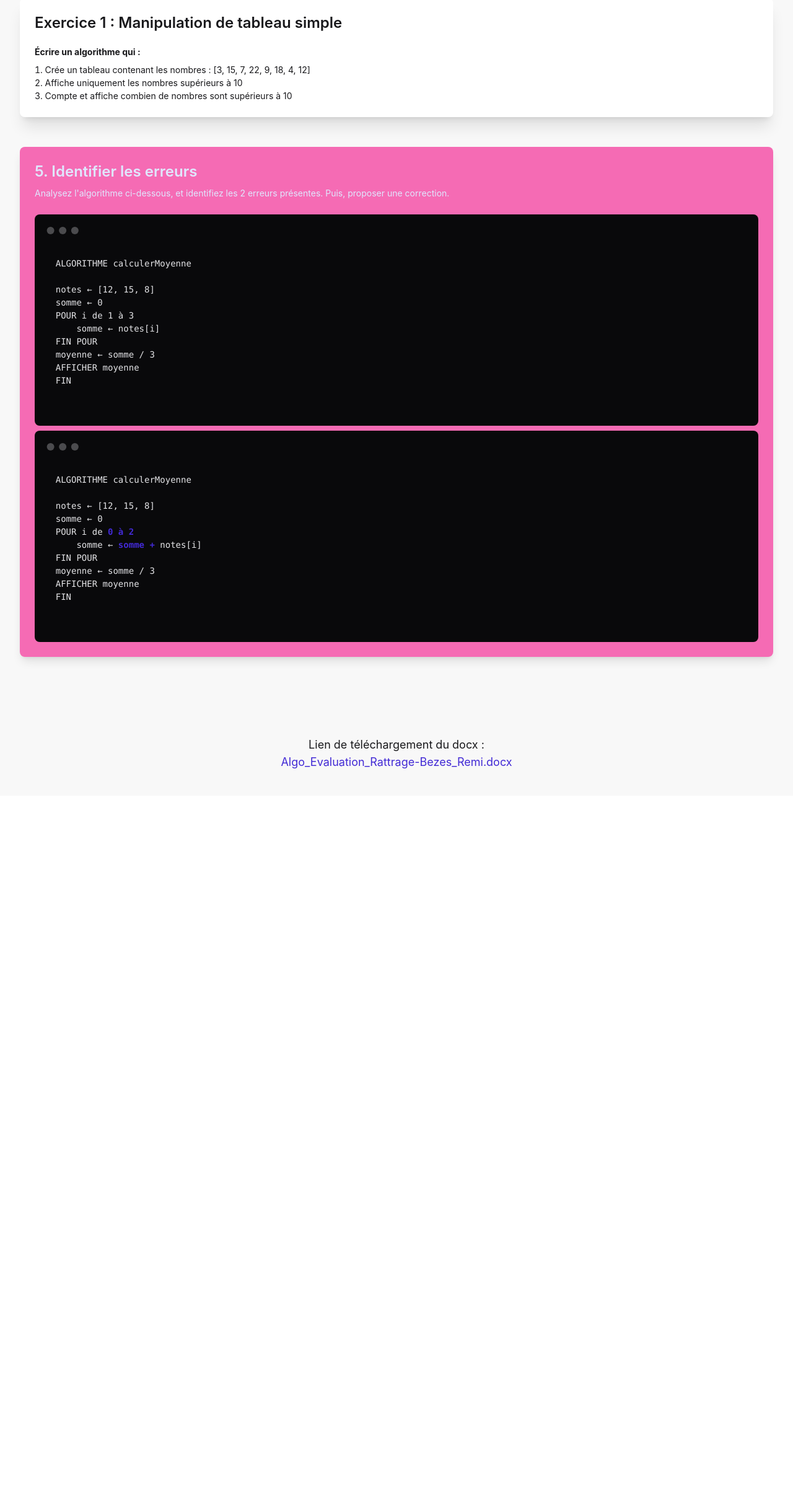
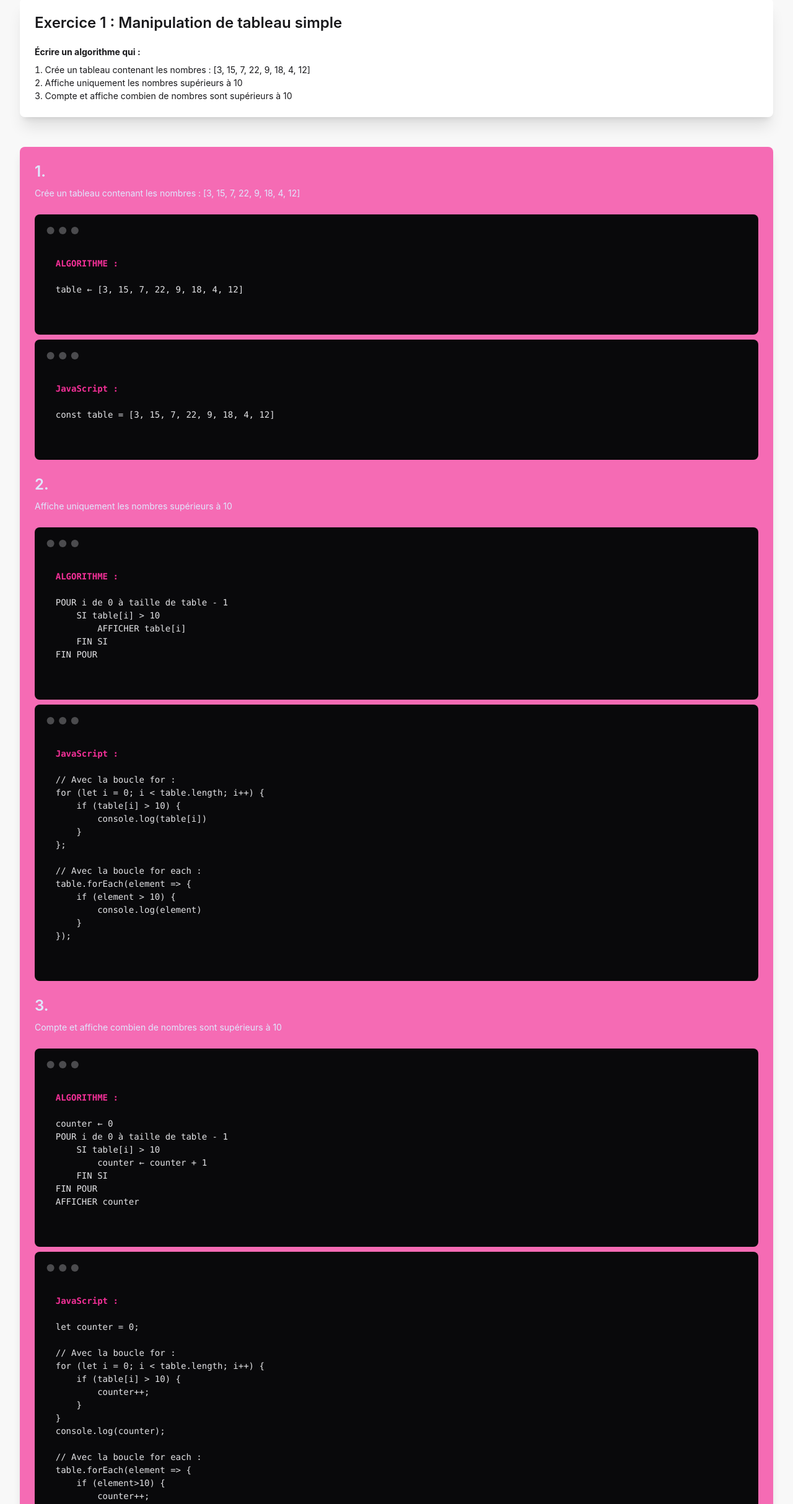
Before and after one commit to YzooDev/Evaluation_Algorithmique, a website built with Vite: page partie2.html in a window 1280 px wide. Shown: the part 362-2789 px from the top of the page at 62% size. Before the commit the page ends 1646 px from the top, so only its background shows below. Built offline with nearby package versions, Linux system fonts and the light colour scheme.

Commit message:
fin de l'exercice 1, partie 2

```diff
--- a/partie2.html
+++ b/partie2.html
@@ -33,38 +33,99 @@
             </div>
         </section>
         <section class="mb-12">
-            <div class="card bg-secondary/70 text-primary-content shadow-lg">
-                <div class="card-body">
-                    <h2 class="card-title text-2xl">5. Identifier les erreurs</h2>
+           <div class="card bg-secondary/70 text-primary-content shadow-lg">
+                 <div class="card-body">
+                    <h2 class="card-title text-2xl">1.</h2>
                     <p class="mb-4">
-                        Analysez l'algorithme ci-dessous, et identifiez les 2 erreurs présentes. Puis, proposer une correction.
+                        Crée un tableau contenant les nombres : [3, 15, 7, 22, 9, 18, 4, 12]
                     </p>
                     <pre class="mockup-code text-left">
                         <code>
-    ALGORITHME calculerMoyenne
+    <span class="font-bold text-secondary">ALGORITHME :</span>
 
-    notes ← [12, 15, 8]
-    somme ← 0
-    POUR i de 1 à 3
-        somme ← notes[i]
-    FIN POUR
-    moyenne ← somme / 3
-    AFFICHER moyenne
-    FIN
+    table ← [3, 15, 7, 22, 9, 18, 4, 12]
                         </code>
                     </pre>
                     <pre class="mockup-code text-left">
                         <code>
-    ALGORITHME calculerMoyenne
+    <span class="font-bold text-secondary">JavaScript :</span>
 
-    notes ← [12, 15, 8]
-    somme ← 0
-    POUR i de <span class="font-bold text-primary">0 à 2</span>
-        somme ← <span class="font-bold text-primary">somme +</span> notes[i]
+    const table = [3, 15, 7, 22, 9, 18, 4, 12]
+                        </code>
+                    </pre>
+                    </pre>
+                    <h2 class="card-title text-2xl mt-4">2.</h2>
+                    <p class="mb-4">
+                        Affiche uniquement les nombres supérieurs à 10
+                    </p>
+                    <pre class="mockup-code text-left">
+                        <code>
+    <span class="font-bold text-secondary">ALGORITHME :</span>
+
+    POUR i de 0 à taille de table - 1
+        SI table[i] > 10
+            AFFICHER table[i]
+        FIN SI
     FIN POUR
-    moyenne ← somme / 3
-    AFFICHER moyenne
-    FIN
+                        </code>
+                    </pre>
+                    <pre class="mockup-code text-left">
+                        <code>
+    <span class="font-bold text-secondary">JavaScript :</span>
+
+    // Avec la boucle for :
+    for (let i = 0; i < table.length; i++) {
+        if (table[i] > 10) {
+            console.log(table[i])
+        }
+    };
+
+    // Avec la boucle for each :
+    table.forEach(element => {
+        if (element > 10) {
+            console.log(element)
+        }
+    });
+                        </code>
+                    </pre>
+                    <h2 class="card-title text-2xl mt-4">3.</h2>
+                    <p class="mb-4">
+                        Compte et affiche combien de nombres sont supérieurs à 10
+                    </p>
+                    <pre class="mockup-code text-left">
+                        <code>
+    <span class="font-bold text-secondary">ALGORITHME :</span>
+
+    counter ← 0
+    POUR i de 0 à taille de table - 1
+        SI table[i] > 10
+            counter ← counter + 1
+        FIN SI
+    FIN POUR
+    AFFICHER counter
+                        </code>
+                    </pre>
+                    <pre class="mockup-code text-left">
+                        <code>
+    <span class="font-bold text-secondary">JavaScript :</span>
+
+    let counter = 0;
+
+    // Avec la boucle for :
+    for (let i = 0; i < table.length; i++) {
+        if (table[i] > 10) {
+            counter++;
+        }
+    }
+    console.log(counter);
+
+    // Avec la boucle for each :
+    table.forEach(element => {
+        if (element>10) {
+            counter++;
+        }
+    });
+    console.log(counter);
                         </code>
                     </pre>
                 </div>
--- a/src/main.js
+++ b/src/main.js
@@ -1,24 +1,40 @@
-// import './style.css'
-// import javascriptLogo from './javascript.svg'
-// import viteLogo from '/vite.svg'
-// import { setupCounter } from './counter.js'
+//! EXERCICE 1
 
-// document.querySelector('#app').innerHTML = `
-//   <div>
-//     <a href="https://vite.dev" target="_blank">
-//       <img src="${viteLogo}" class="logo" alt="Vite logo" />
-//     </a>
-//     <a href="https://developer.mozilla.org/en-US/docs/Web/JavaScript" target="_blank">
-//       <img src="${javascriptLogo}" class="logo vanilla" alt="JavaScript logo" />
-//     </a>
-//     <h1>Hello Vite!</h1>
-//     <div class="card">
-//       <button id="counter" type="button"></button>
-//     </div>
-//     <p class="read-the-docs">
-//       Click on the Vite logo to learn more
-//     </p>
-//   </div>
-// `
+//TODO 1. Crée un tableau contenant les nombres : [3, 15, 7, 22, 9, 18, 4, 12]
 
-// setupCounter(document.querySelector('#counter'))
+const table = [3, 15, 7, 22, 9, 18, 4, 12];
+
+//TODO 2. Affiche uniquement les nombres supérieurs à 10
+// Avec la boucle for :
+for (let i = 0; i < table.length; i++) {
+    if (table[i] > 10) {
+        console.log(table[i])
+    }
+};
+
+// Avec la boucle for each :
+table.forEach(element => {
+    if (element > 10) {
+        console.log(element)
+    }
+});
+
+//TODO 3. Compte et affiche combien de nombres sont supérieurs à 10
+
+let counter = 0;
+
+// Avec la boucle for :
+for (let i = 0; i < table.length; i++) {
+    if (table[i] > 10) {
+        counter++;
+    }
+}
+console.log(counter);
+
+// // Avec la boucle for each :
+// table.forEach(element => {
+//     if (element>10) {
+//         counter++;
+//     }
+// });
+// console.log(counter);
```
